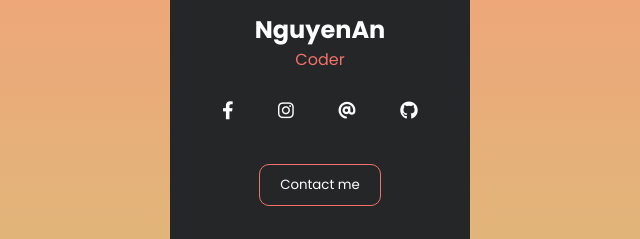
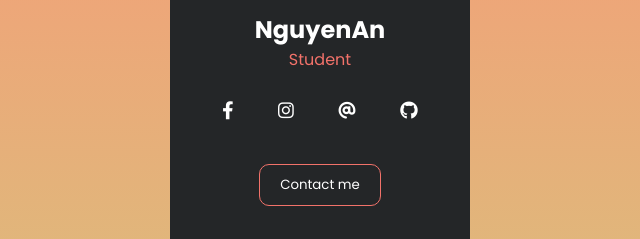
Before and after one commit to Annguyen011/profile-me, a plain HTML site: page index.html in a window 1280 px wide. Shown: the part 348-587 px from the top of the page, 320-960 px from the left. Drawn offline with Linux system fonts and the light colour scheme.

Commit message:
Update index.html

```diff
--- a/index.html
+++ b/index.html
@@ -23,7 +23,7 @@
 				<img src="./277703372_1418213821967109_7504864103950920363_n.jpg" alt="" />
 			</div>
 			<h2>NguyenAn</h2>
-			<p>Coder</p>
+			<p>Student</p>
 			<div class="card__social">
 				<a target="_black" href="https://www.facebook.com/Bin01102003/">
 					<i class="fab fa-facebook-f"></i>
```
